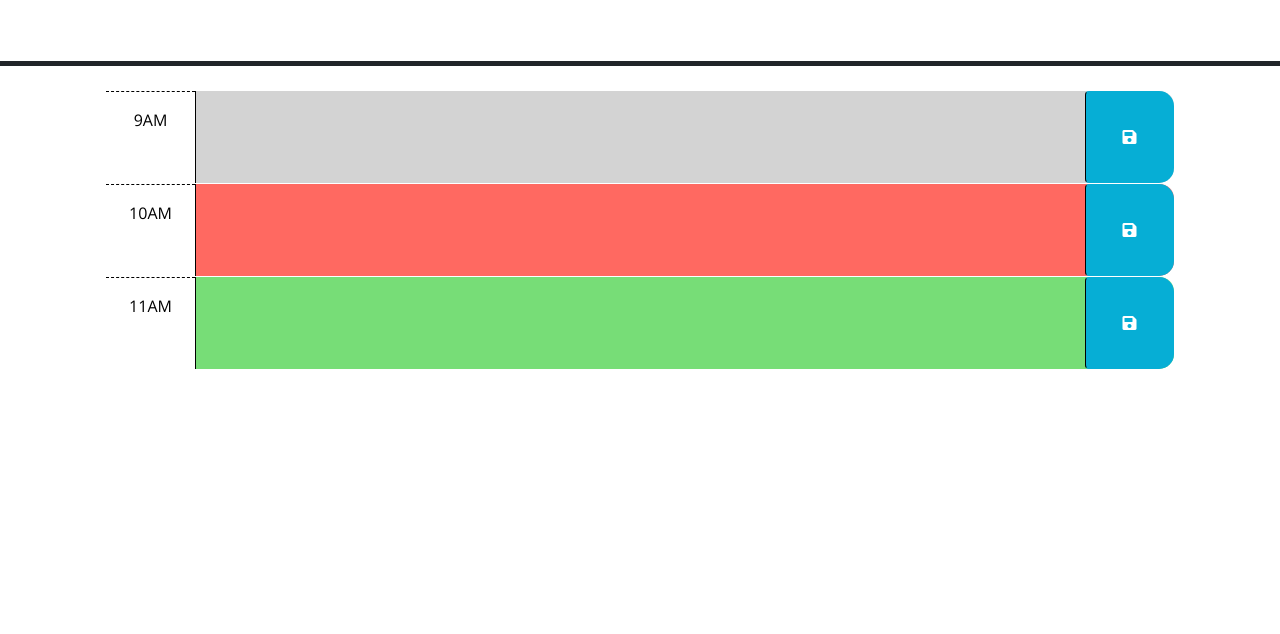
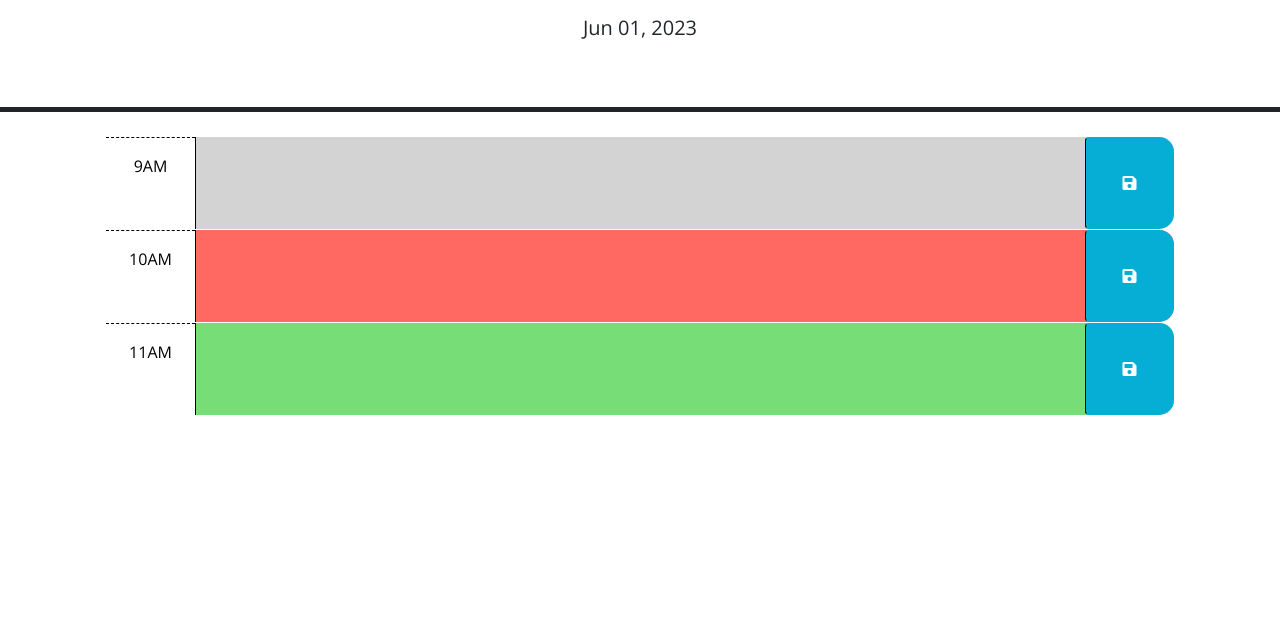
Before and after one commit to Marjan-MN/Scheduler-Calendar, a plain HTML site: page index.html in a window 1280 px wide. Shown: the part 166-800 px from the top of the page. Drawn offline with nearby package versions, Linux system fonts and the light colour scheme; files that its build step writes are made by us from their sources.

Commit message:
added current date-JS

```diff
--- a/assets/js/script.js
+++ b/assets/js/script.js
@@ -1,6 +1,30 @@
 // Wrap all code that interacts with the DOM in a call to jQuery to ensure that
 // the code isn't run until the browser has finished rendering all the elements
 // in the html.
+var timeDisplayEl = $('#currentDay');
+//////var updateLocale = ('dayjs/plugin/updateLocale')
+// dayjs.extend(updateLocale)
+
+// dayjs.updateLocale('en', {
+//   months : [weekdays]
+// })
+// dayjs.extend(updateLocale)
+
+// dayjs.updateLocale('en', {
+//   weekdays: [
+//     "Sunday", "Monday", "Tuesday", "Wednesday", "Thursday", "Friday", "Saturday"
+//   ]
+/////// })
+
+// handle displaying the time
+function displayTime() {
+  var rightNow = dayjs().format('MMM DD, YYYY');
+
+    timeDisplayEl.text(rightNow);
+
+}
+displayTime()
+
 $(function () {
   // TODO: Add a listener for click events on the save button. This code should
   // use the id in the containing time-block as a key to save the user input in
--- a/index.html
+++ b/index.html
@@ -18,7 +18,7 @@
       href="https://fonts.googleapis.com/css?family=Open+Sans&display=swap"
       rel="stylesheet"
     />
-    <link rel="stylesheet" href="style.css" />
+    <link rel="stylesheet" href="./assets/css/style.css" />
     <title>Work Day Scheduler</title>
   </head>
 
@@ -73,6 +73,6 @@
       crossorigin="anonymous"
     ></script>
 
-    <script src="script.js"></script>
+    <script src="./assets/js/script.js"></script>
   </body>
 </html>
```
